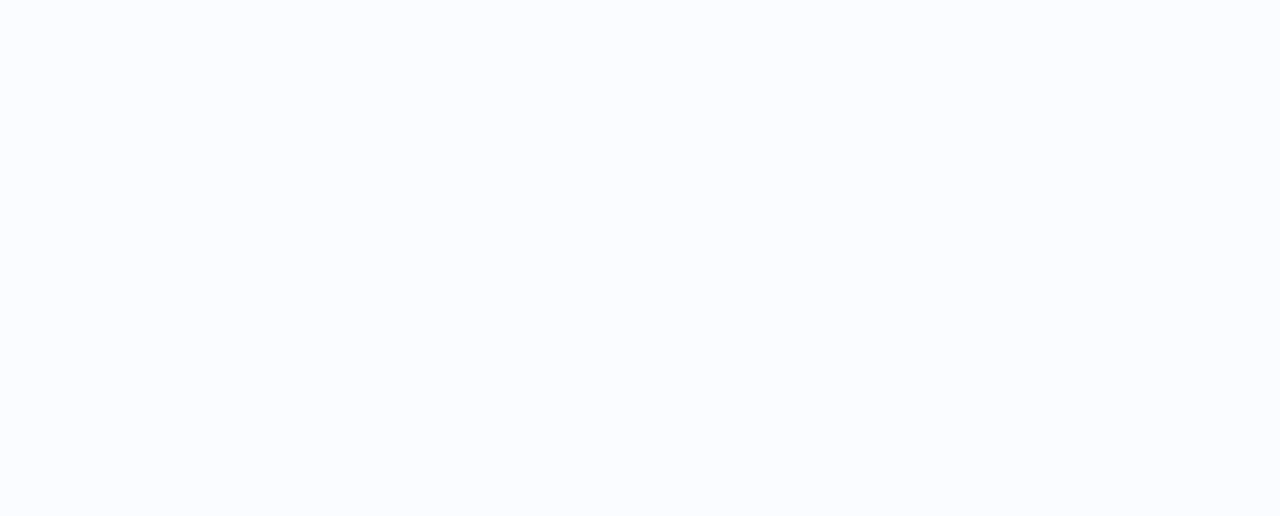
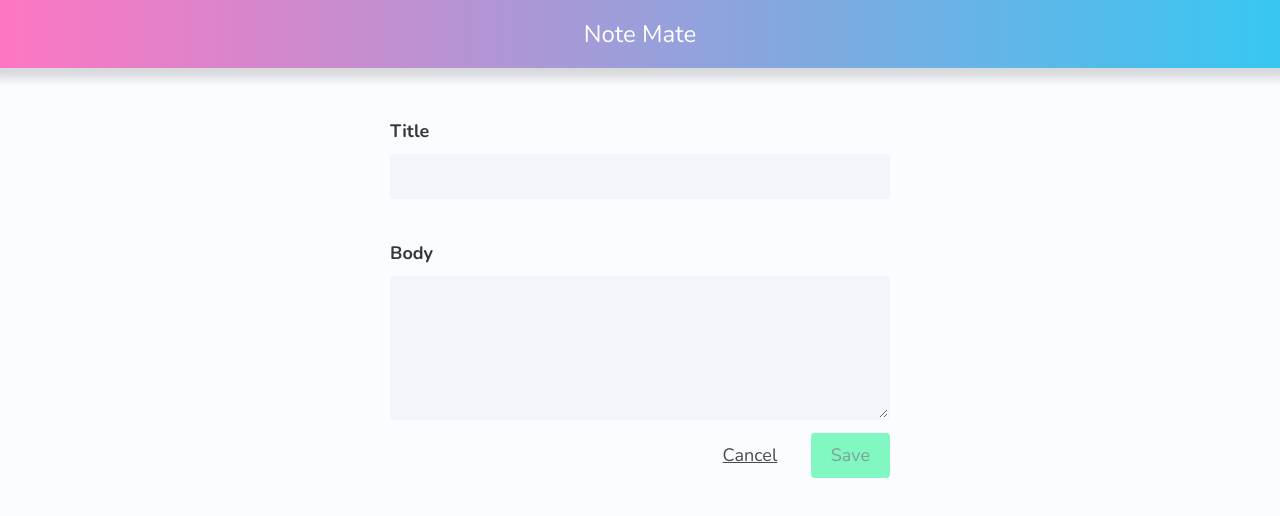
Before and after one commit to Pmparekh2000/notes-app-angular, an Angular app: page /1 in a window 1280 px wide. Before the commit this address led to /. Shown: the top 516 px of the page. Built offline with nearby package versions, Linux system fonts and the light colour scheme.

Commit message:
New items dynamically added

```diff
--- a/src/app/app-routing.module.ts
+++ b/src/app/app-routing.module.ts
@@ -2,11 +2,13 @@
 import { NotesListComponent } from './pages/notes-list/notes-list.component';
 import { NgModule } from '@angular/core';
 import { Routes, RouterModule } from '@angular/router';
+import { NoteDetailsComponent } from './pages/note-details/note-details.component';
 
 
 const routes: Routes = [
   {path: '', component: MainLayoutComponent, children:[
-    {path: '', component: NotesListComponent}
+    {path: '', component: NotesListComponent},
+    {path: ':id', component: NoteDetailsComponent}
   ]}
   // Over here nesting of components is done.
   // An empty string '' will load this componenet when app is started
--- /dev/null
+++ b/src/app/pages/note-details/note-details.component.html
@@ -0,0 +1,27 @@
+<div class="form-container">
+    <form #noteForm="ngForm" (ngSubmit)="onSubmit(noteForm)">
+
+        <div class="field">
+            <label class="label">Title</label>
+            <div class="control">
+                <input type="text" name="title" [ngModel]="note.title" required class="input">
+            </div>
+        </div>
+        <br>
+        <div class="field">
+            <label class="label">Body</label>
+            <div class="control">
+                <textarea class="textarea" name="body" [ngModel]="note.body"></textarea>
+            </div>
+        </div>
+
+        <div class="field is-grouped is-pulled-right">
+            <div class="control">
+                <button class="button is-text" type="button" (click)="cancel()">Cancel</button>
+            </div>
+            <div class="control">
+                <button class="button is-success" type="submit" [disabled]="!noteForm.valid">Save</button>
+            </div>
+        </div>
+    </form>
+</div>
--- /dev/null
+++ b/src/app/pages/note-details/note-details.component.scss
@@ -0,0 +1,18 @@
+.form-container{
+    max-width: 500px;
+    margin: auto;
+    margin-top: 50px;
+}
+
+input, textarea{
+
+    &.ng-invalid.ng-touched {
+        border-color: red;
+
+        &:focus{
+            box-shadow: 0px 0px 2px rgba(red, 0.1);
+        }
+
+    }
+
+}
--- /dev/null
+++ b/src/app/pages/note-details/note-details.component.ts
@@ -0,0 +1,34 @@
+import { NotesService } from './../../shared/notes.service';
+import { Note } from './../../shared/note.model';
+import { Component, OnInit } from '@angular/core';
+import { NgForm } from '@angular/forms';
+import { Router } from '@angular/router';
+
+@Component({
+  selector: 'app-note-details',
+  templateUrl: './note-details.component.html',
+  styleUrls: ['./note-details.component.scss']
+})
+export class NoteDetailsComponent implements OnInit {
+
+
+  note: Note;
+  constructor(private notesService: NotesService, private router: Router) { }
+
+  ngOnInit(): void {
+    this.note = new Note();
+  }
+
+  onSubmit(form: NgForm){
+    // Save the notes
+    this.notesService.add(form.value);
+    this.router.navigateByUrl('/');
+  }
+
+  cancel(){
+    this.router.navigateByUrl('/');
+  }
+
+
+
+}
--- a/src/app/pages/notes-list/notes-list.component.html
+++ b/src/app/pages/notes-list/notes-list.component.html
@@ -13,9 +13,8 @@
 
 
     <div class="notes-list">
-        <app-note-card title="Testing one two three" body="Testing testing this is the body"></app-note-card>
-        <app-note-card title="Testing one two three1" body="Testing testing this is the body1Testing testing this is the body1Testing testing this is the body1Testing testing this is the body1Testing testing this is the body1Testing testing this is the body1Testing testing this is the body1Testing testing this is the body1Testing testing this is the body1Testing testing this is the body1Testing testing this is the body1Testing testing this is the body1Testing testing this is the body1Testing testing this is the body1Testing testing this is the body1Testing testing this is the body1Testing testing this is the body1Testing testing this is the body1Testing testing this is the body1Testing testing this is the body1"></app-note-card>
-        <app-note-card></app-note-card>
-        <app-note-card></app-note-card>
+        <app-note-card *ngFor="let note of notes" [title]="note.title" [body]="note.body"></app-note-card>
     </div>
+
+    <button class="button floating-add-button is-primary" routerLink="new">+ ADD</button>
 </div>
--- a/src/app/pages/notes-list/notes-list.component.scss
+++ b/src/app/pages/notes-list/notes-list.component.scss
@@ -1,3 +1,5 @@
+@import '../../../main-styles.scss';
+
 .main-container{
     display: flex;
     flex-direction: column;
@@ -11,9 +13,22 @@
 
 .notes-list{
     margin-top: 35px;
+    margin-bottom: 70px;
 }
 
 app-note-card{
     display: block;
     margin-bottom: 25px;
 }
+
+.floating-add-button{
+    position: fixed;
+    bottom: 0;
+    width: 500px;
+    border-radius: 0;
+
+    box-shadow: 0px 0px 15px rgba($purple, 0.2);
+
+    height: 68px;
+    font-size: 24px;
+}
--- a/src/app/pages/notes-list/notes-list.component.ts
+++ b/src/app/pages/notes-list/notes-list.component.ts
@@ -1,3 +1,5 @@
+import { NotesService } from './../../shared/notes.service';
+import { Note } from './../../shared/note.model';
 import { Component, OnInit } from '@angular/core';
 
 @Component({
@@ -7,9 +9,12 @@
 })
 export class NotesListComponent implements OnInit {
 
-  constructor() { }
+  notes: Note[] = new Array<Note>();
+  constructor(private noteService: NotesService) { }
 
   ngOnInit(): void {
+    // we want to retive all notes from NotesService
+    this.notes = this.noteService.getAll();
   }
 
 }
--- /dev/null
+++ b/src/app/shared/note.model.ts
@@ -0,0 +1,4 @@
+export class Note{
+    public title: string;
+    public body: string;
+}
--- /dev/null
+++ b/src/app/shared/notes.service.ts
@@ -0,0 +1,42 @@
+import { Injectable } from '@angular/core';
+import { Note } from './note.model';
+
+@Injectable({
+  providedIn: 'root'
+})
+export class NotesService {
+
+  notes: Note[] = new Array<Note>();
+
+  constructor() { }
+
+  getAll(){
+    return this.notes;
+  }
+
+  get(id: number){
+    return this.notes[id]
+  }
+
+  getId(note: Note){
+    return this.notes.indexOf(note);
+  }
+
+  add(note: Note){
+    // This method will add a note to the note array and return the id the note
+    // where the id=index
+    let newLength=this.notes.push(note);
+    let index = newLength-1;
+    return index;
+  }
+
+  update(id: number, title: string, body: string){
+    let note = this.notes[id];
+    note.title = title;
+    note.body = body;
+  }
+
+  delete(id: number){
+    this.notes.splice(id, 1);
+  }
+}
--- a/src/main-styles.scss
+++ b/src/main-styles.scss
@@ -18,6 +18,7 @@
 $family-sans-serif: "Nunito", sans-serif;
 $primary: $purple;
 $link: $blue;
+$green: #0bf387;
 
 // Update some of Bulma's component variables
 $body-background-color: $light;
```
Also changed, not shown: src/app/app.module.ts (+6 -2 lines), 2 other files (tests, documents, lock files or other folders).
